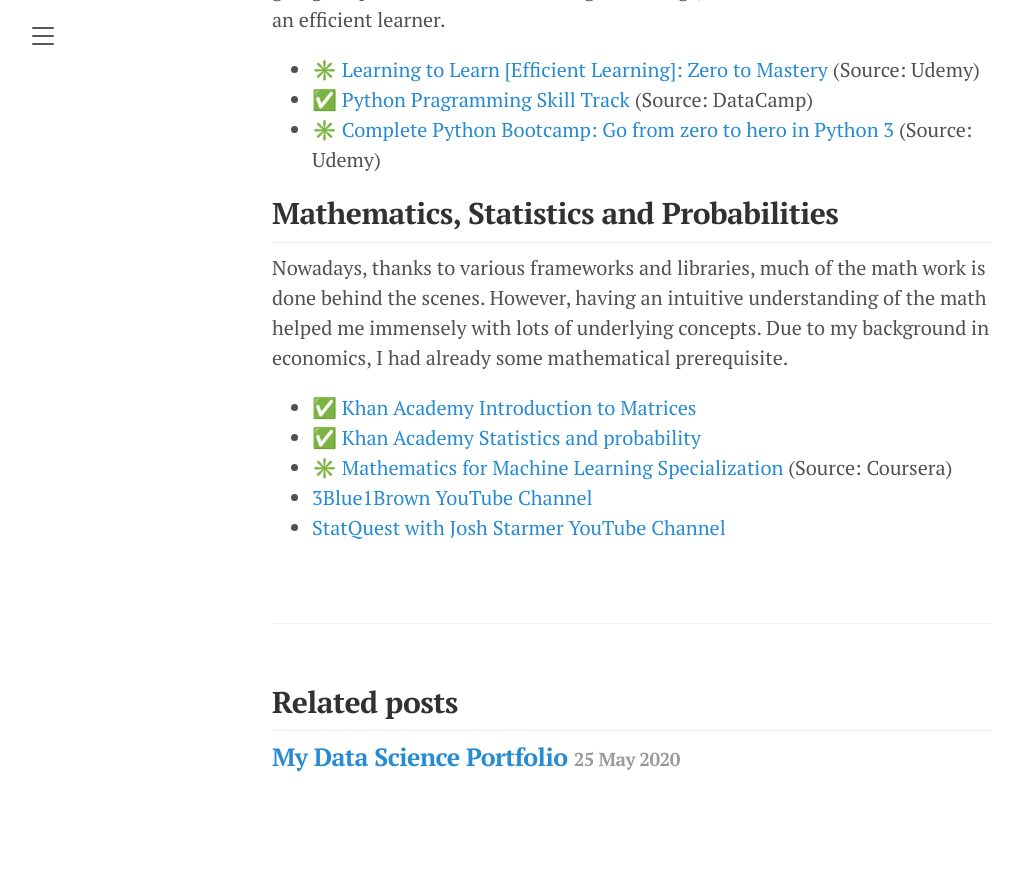
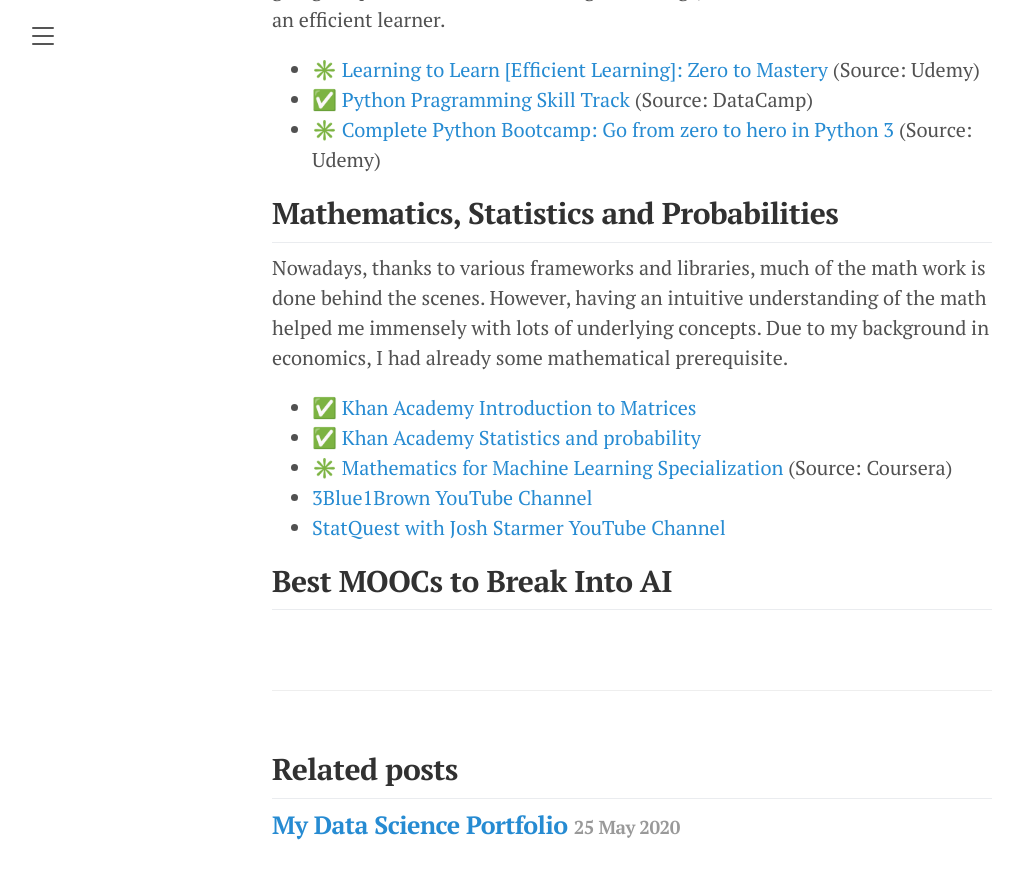
Before and after one commit to florentfettu/florentfettu.github.io, a Jekyll site: the page built from _posts/2020-05-26-my-self-created-artificial-intelligence-path.md, in a window 1280 px wide and 900 px high, scrolled down 1077 px. Shown: the top 879 px of the window, without its empty margins (8-1031 px from the left). Built offline with Jekyll 4.4.1, drawn with Linux system fonts in a browser that asks for light colours; nearby versions of some CDN libraries; before the commit the page ends 1910 px from its top, so only the background shows below that; some of the changed lines change nothing that is shown.

Commit message:
Update 2020-05-26-my-self-created-artificial-intelligence-path.md

```diff
--- a/_posts/2020-05-26-my-self-created-artificial-intelligence-path.md
+++ b/_posts/2020-05-26-my-self-created-artificial-intelligence-path.md
@@ -8,7 +8,7 @@
 * [Summary](#summary)
 * [Python Programming Fundamentals](#python-programming-fundamentals)
 * [Mathematics, Statistics and Probabilities](#mathematics-statistics-and-probabilities)
-* Best MOOCs to Break Into AI
+* [Best MOOCs to Break Into AI](#best-moocs-to-break-into-ai)
 * Books
 * Extras
 
@@ -38,3 +38,5 @@
 * ✳️ <a href="https://www.coursera.org/specializations/mathematics-machine-learning" target="_blank"> Mathematics for Machine Learning Specialization </a> (Source: Coursera)
 * <a href="https://www.youtube.com/channel/UCYO_jab_esuFRV4b17AJtAw" target="_blank">3Blue1Brown YouTube Channel </a>
 * <a href="https://www.youtube.com/channel/UCtYLUTtgS3k1Fg4y5tAhLbw" target="_blank">StatQuest with Josh Starmer YouTube Channel </a>
+
+## Best MOOCs to Break Into AI
```
